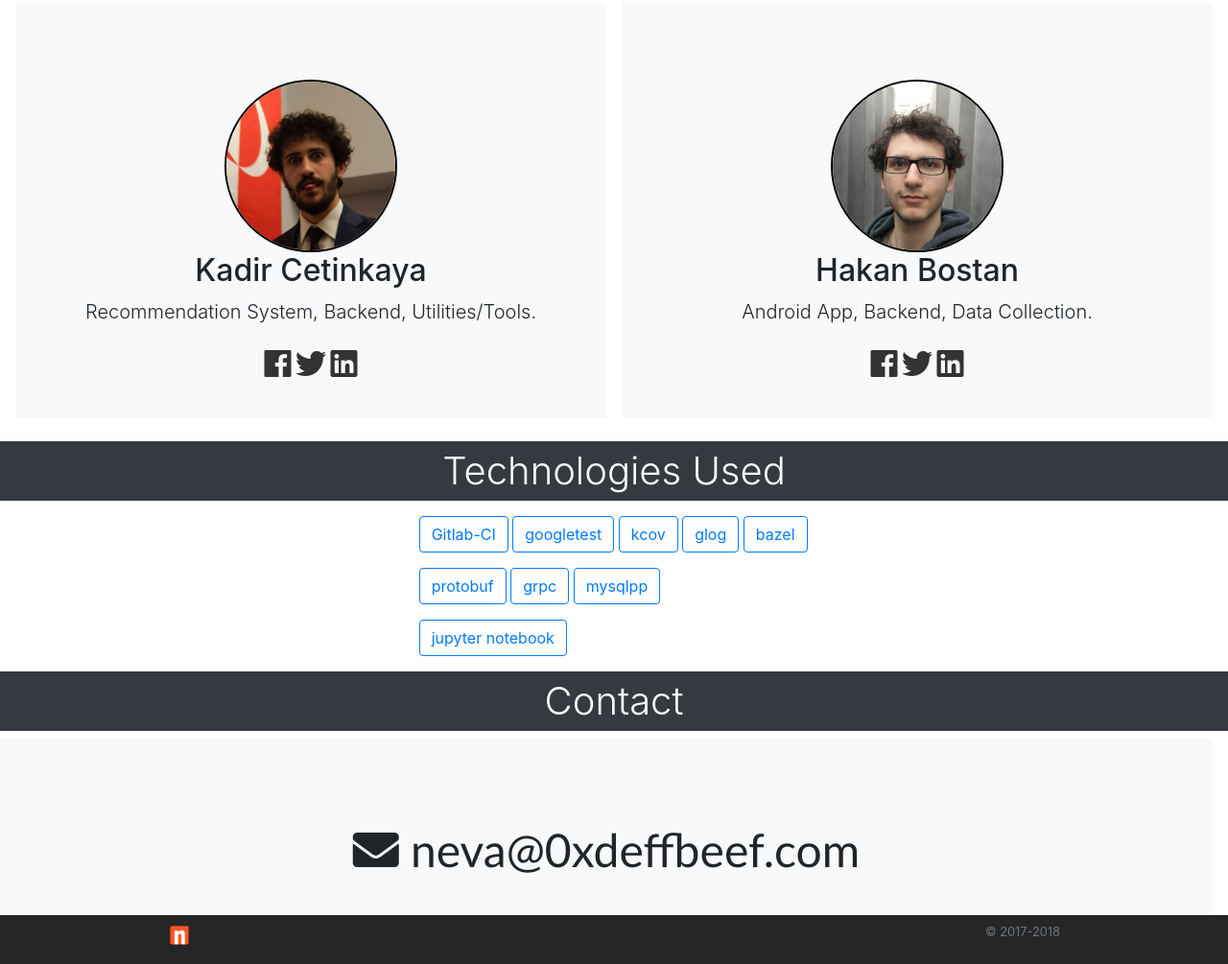
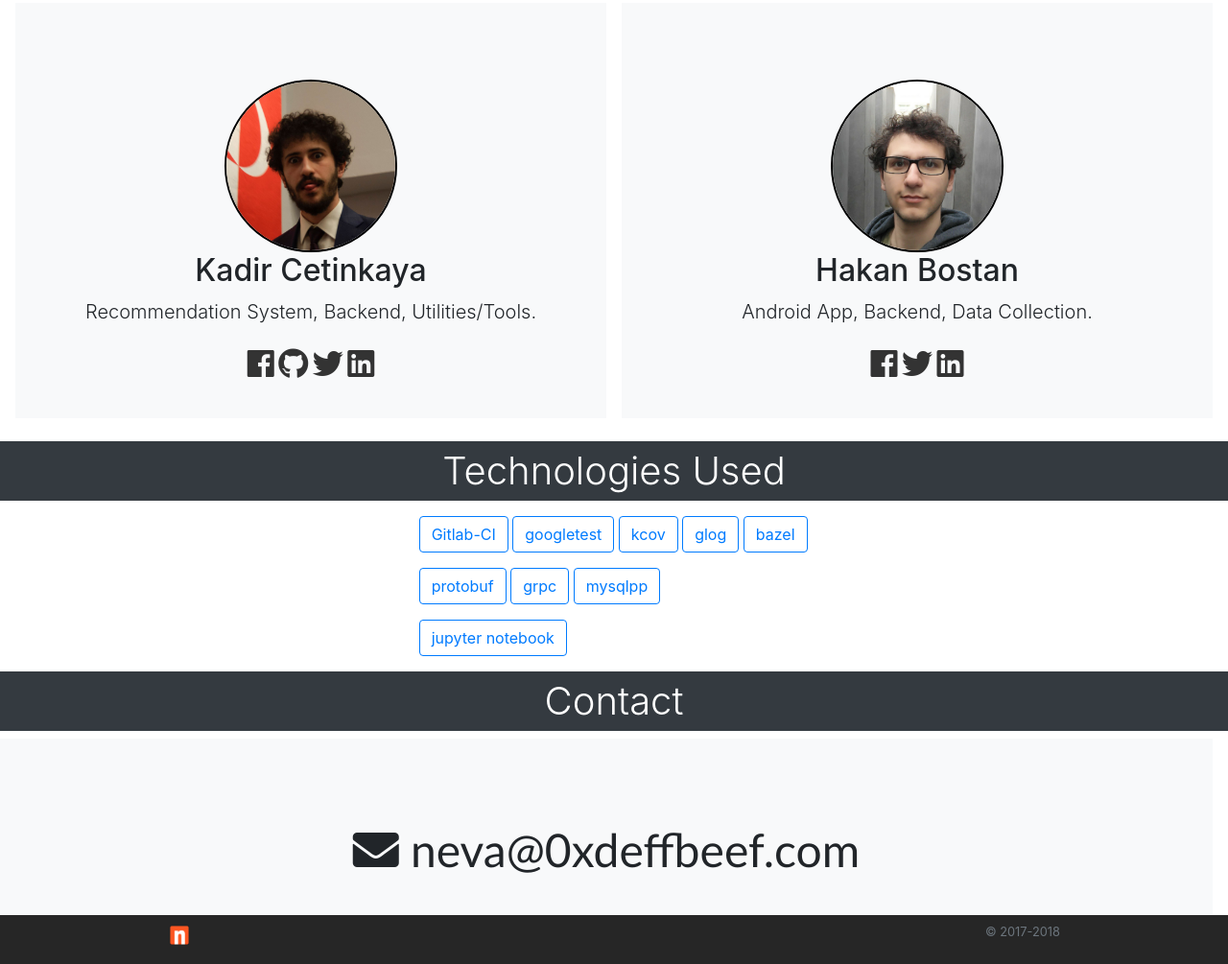
Before and after one commit to kadircet/neva-webpage, a plain HTML site: page index.html in a window 1280 px wide. Shown: the part 1994-2999 px from the top of the page at 96% size. Drawn offline with nearby package versions, Linux system fonts and the light colour scheme.

Commit message:
Update about of kadircet.

```diff
--- a/index.html
+++ b/index.html
@@ -121,9 +121,10 @@
             </div>
           <h2 class="display-5">Kadir Cetinkaya</h2>
           <p class="lead">Recommendation System, Backend, Utilities/Tools.</p>
-          <a  href="https://www.facebook.com/FILLHERE" target="_blank"><font size="+3"><i  class="fab fa-facebook" style="color:#333"></i></font></a>
-          <a  href="https://twitter.com/FILLHERE" target="_blank"><font size="+3"><i class="fab fa-twitter" style="color:#333"></i></font></a>
-          <a  href="https://www.linkedin.com/in/FILLHERE" target="_blank"><font size="+3"><i class="fab fa-linkedin" style="color:#333"></i></font></a>
+          <a  href="https://www.facebook.com/kadircet" target="_blank"><font size="+3"><i  class="fab fa-facebook" style="color:#333"></i></font></a>
+          <a  href="https://www.github.com/kadircet" target="_blank"><font size="+3"><i  class="fab fa-github" style="color:#333"></i></font></a>
+          <a  href="https://twitter.com/kadirce1" target="_blank"><font size="+3"><i class="fab fa-twitter" style="color:#333"></i></font></a>
+          <a  href="https://www.linkedin.com/in/kadircet" target="_blank"><font size="+3"><i class="fab fa-linkedin" style="color:#333"></i></font></a>
         </div>
       </div>
       <div class="bg-light mr-md-3 pt-3 px-3 pt-md-5 px-md-5 text-center overflow-hidden">
```
